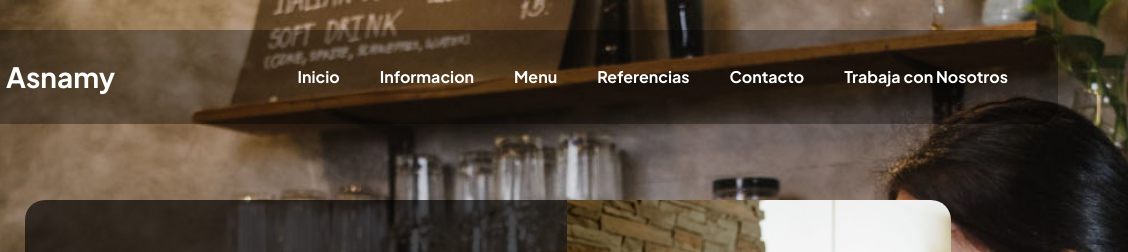
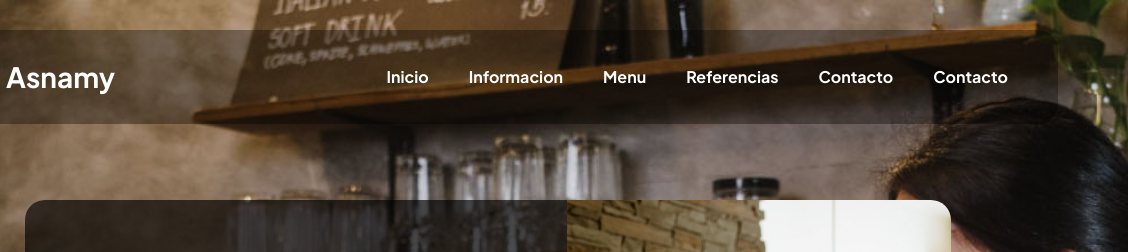
Before and after one commit to Asnamy/webasnamy, a plain HTML site: page reservation.html in a window 1280 px wide. Shown: the top 252 px of the page, 152-1280 px from the left. Drawn offline with Linux system fonts and the light colour scheme.

Commit message:
se actualiza reserva

```diff
--- a/reservation.html
+++ b/reservation.html
@@ -63,7 +63,7 @@
                                 </li>
 
                                 <li class="nav-item">
-                                    <a class="nav-link click-scroll" href="#section_6">Trabaja con Nosotros</a>
+                                    <a class="nav-link" href="index.html#section_6">Contacto</a>
                                 </li>
 
                             </ul>
```
